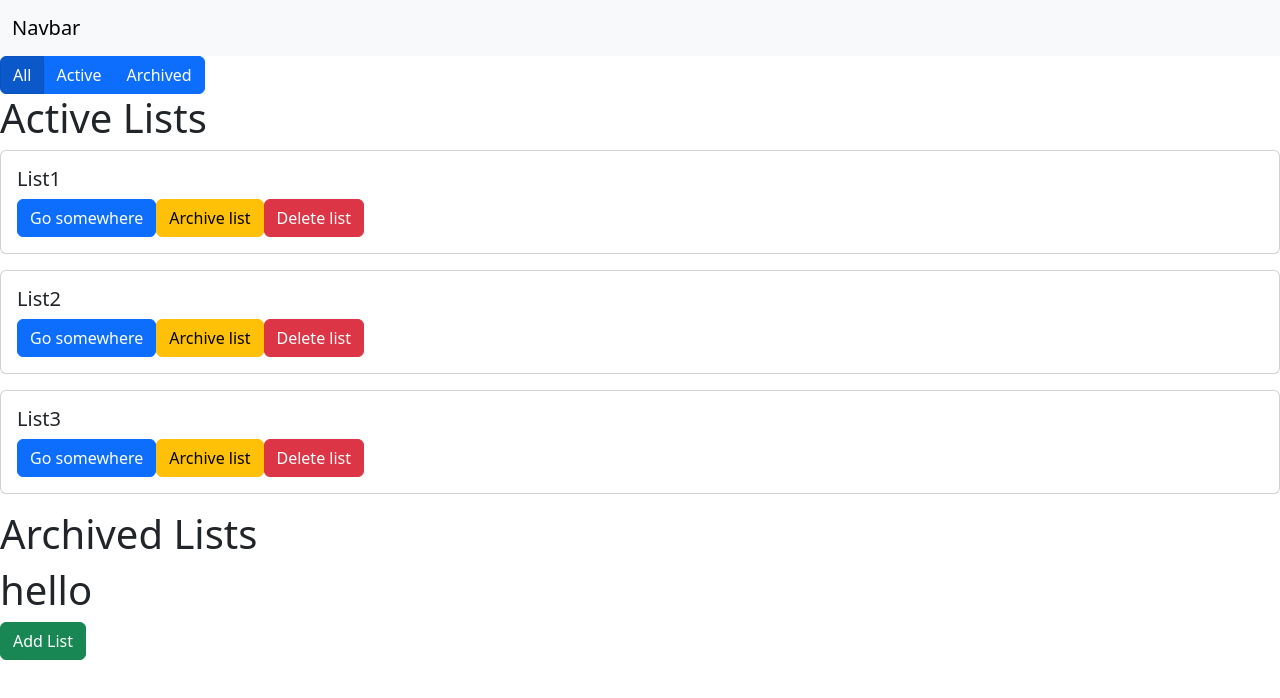
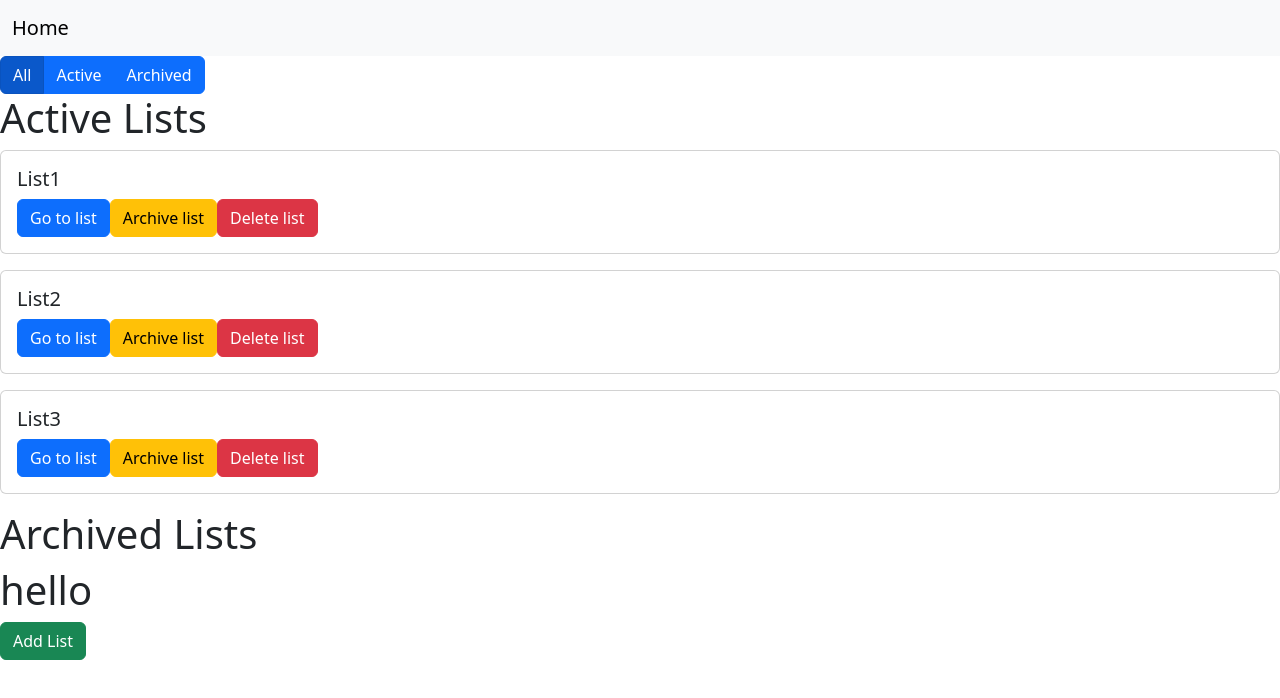
Before and after one commit to LLosTy/FrontEndHomework, a React (Create React App) app: page /TileView1 in a window 1280 px wide. Shown: the top 698 px of the page. Built offline with nearby package versions, Linux system fonts and the light colour scheme.

Commit message:
Changed Navbar text, Changed modal text

```diff
--- a/src/components/TileView1.jsx
+++ b/src/components/TileView1.jsx
@@ -129,7 +129,7 @@ const TileView1 = () => {
                                             </h5>
                                         {/* </a> */}
                                     {/* <p class="card-text">With supporting text below as a natural lead-in to additional content.</p> */}
-                                    <a class="btn btn-primary" href={`/${list}`}>Go somewhere</a>
+                                    <a class="btn btn-primary" href={`/${list}`}>Go to list</a>
                                     <a class="btn btn-warning" onClick={() => handleAddToArchived(index)}>Archive list</a>
                                     {/* <a class="btn btn-danger" onClick={() => handleRemoveList(index)}>Delete list</a> */}
                                  {/* <!-- Button trigger modal --> */}
@@ -142,7 +142,7 @@ const TileView1 = () => {
                                         <div class="modal-dialog">
                                             <div class="modal-content">
                                             <div class="modal-header">
-                                                <h1 class="modal-title fs-5" id="deleteModalLabel">Modal title</h1>
+                                                <h1 class="modal-title fs-5" id="deleteModalLabel">Delete Active List</h1>
                                                 <button type="button" class="btn-close" data-bs-dismiss="modal" aria-label="Close"></button>
                                             </div>
                                             <div class="modal-body">
@@ -178,7 +178,7 @@ const TileView1 = () => {
                                             </h5>
                                         {/* </a> */}
                                     {/* <p class="card-text">With supporting text below as a natural lead-in to additional content.</p> */}
-                                    <a class="btn btn-primary" href={`/${listArchived}`}>Go somewhere</a>
+                                    <a class="btn btn-primary" href={`/${listArchived}`}>Go to list</a>
                                     {/* <a class="btn btn-warning" onClick={() => handleAddToArchived(indexArchived)}>Archive list</a> */}
                                     {/* <a class="btn btn-danger" onClick={() => handleRemoveArchivedList(indexArchived)}>Delete list</a> */}
                                     <button type="button" class="btn btn-danger" data-bs-toggle="modal" data-bs-target="#deleteModalArchived" onClick={() => setCurrentIndexArchived(indexArchived)}>
@@ -190,7 +190,7 @@ const TileView1 = () => {
                                         <div class="modal-dialog">
                                             <div class="modal-content">
                                             <div class="modal-header">
-                                                <h1 class="modal-title fs-5" id="deleteModalArchivedLabel">Modal title</h1>
+                                                <h1 class="modal-title fs-5" id="deleteModalArchivedLabel">Delete Archived List</h1>
                                                 <button type="button" class="btn-close" data-bs-dismiss="modal" aria-label="Close"></button>
                                             </div>
                                             <div class="modal-body">
--- a/src/components/navbar.jsx
+++ b/src/components/navbar.jsx
@@ -5,7 +5,7 @@ return (
 
 <nav class="navbar navbar-expand-lg bg-body-tertiary">
   <div class="container-fluid">
-    <a class="navbar-brand" href="/TileView1">Navbar</a>
+    <a class="navbar-brand" href="/TileView1">Home</a>
     {/* <button class="navbar-toggler" type="button" data-bs-toggle="collapse" data-bs-target="#navbarNav" aria-controls="navbarNav" aria-expanded="false" aria-label="Toggle navigation">
       <span class="navbar-toggler-icon"></span>
     </button>
```
